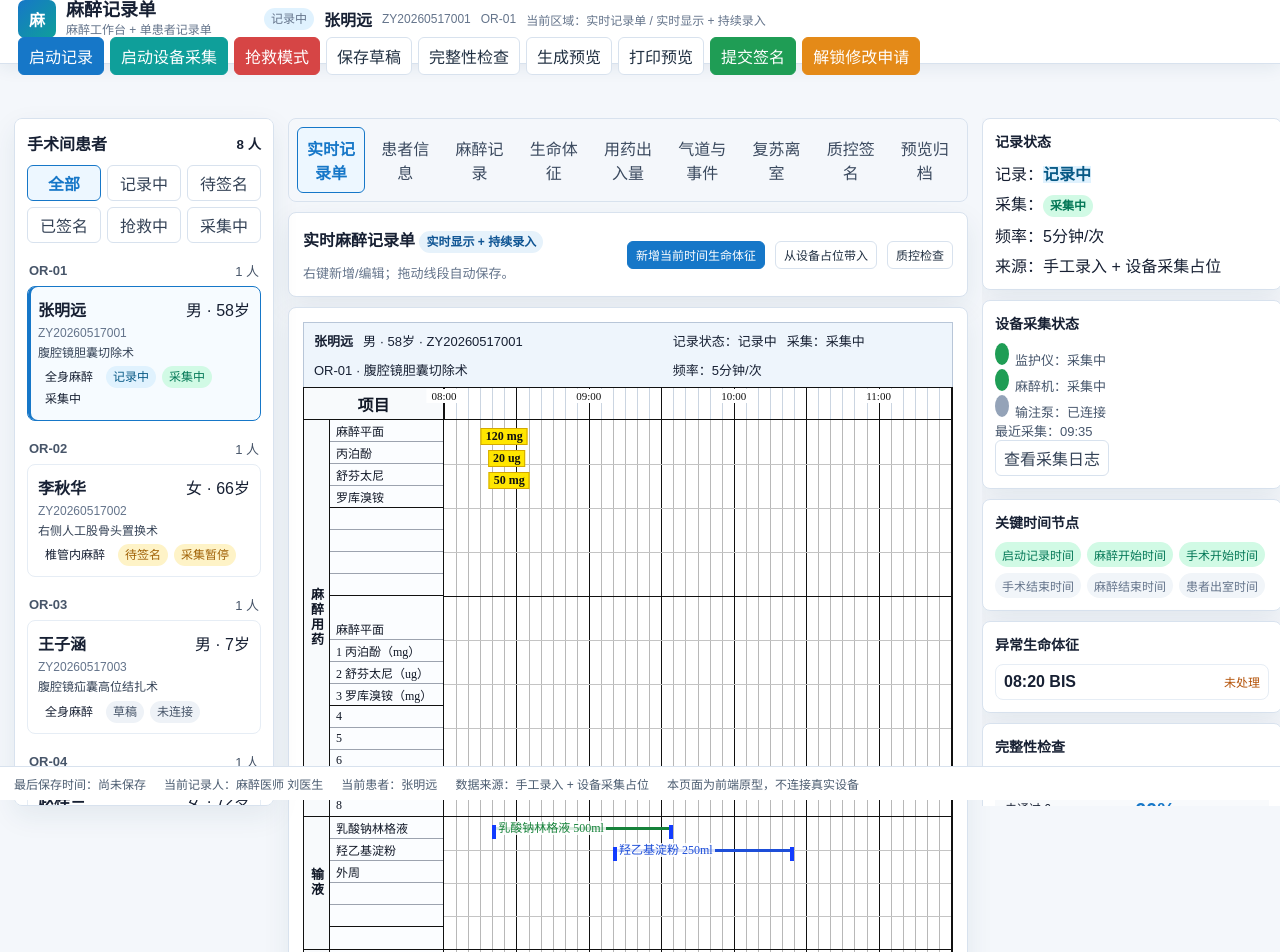
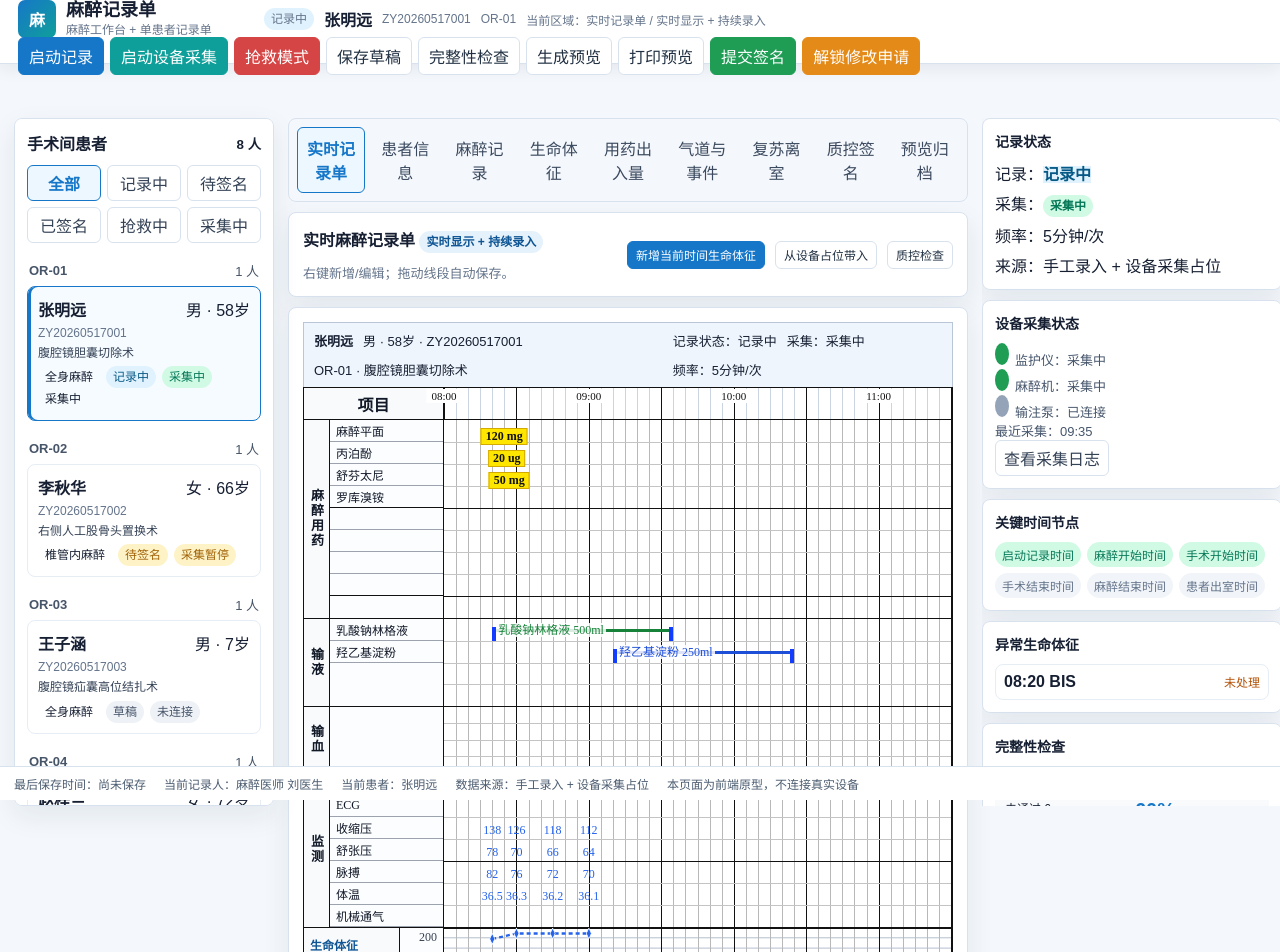
Before and after one commit to xueye612/mazuijilu, a Vue app: page / in a window 1280 px wide. Shown: the top 952 px of the page. Built offline with nearby package versions, Linux system fonts and the light colour scheme.

Commit message:
修复打印标签重复显示

```diff
--- a/src/styles/anesthesia-record-sheet.css
+++ b/src/styles/anesthesia-record-sheet.css
@@ -503,6 +503,14 @@ textarea:focus {
   display: none;
 }
 
+.print-only {
+  display: none;
+}
+
+.screen-only {
+  display: block;
+}
+
 .band-labels .print-band-label {
   display: none;
 }
@@ -2772,6 +2780,14 @@ textarea:focus {
 
   :root {
     --print-row-height: 5.8mm;
+  }
+
+  .screen-only {
+    display: none !important;
+  }
+
+  .print-only {
+    display: block !important;
   }
 
   body {
--- a/src/views/anesthesia/AnesthesiaLiveSheet.vue
+++ b/src/views/anesthesia/AnesthesiaLiveSheet.vue
@@ -92,10 +92,14 @@
           <div class="live-band band-medication" :style="{ '--print-rows': 9 }">
             <div class="band-side vertical">麻醉用药</div>
             <div class="band-labels">
+              <div class="screen-only">
                 <div v-for="(row, index) in medicationLabelRows" :key="row.key" class="label-row screen-band-label" :style="labelRowStyle(index, 9)">
                   {{ row.name }}
                 </div>
+              </div>
+              <div class="print-only">
                 <div v-for="(row, index) in printMedicationLabelRows" :key="row.key" class="label-row print-band-label" :style="labelRowStyle(index, 9)">{{ row.label }}</div>
+              </div>
             </div>
             <div class="band-grid" @contextmenu.prevent.stop="openLiveMenu($event, 'drugGrid')">
               <div class="horizontal-lines"></div>
@@ -132,8 +136,12 @@
           <div class="live-band band-infusion" :style="infusionBandStyle">
             <div class="band-side vertical">输液</div>
             <div class="band-labels">
+              <div class="screen-only">
                 <div v-for="row in infusionRows" :key="row.id" class="label-row screen-band-label">{{ row.name }}</div>
+              </div>
+              <div class="print-only">
                 <div v-for="(row, index) in printInfusionLabelRows" :key="row.key" class="label-row print-band-label" :style="labelRowStyle(index, printInfusionRowCount)">{{ row.label }}</div>
+              </div>
             </div>
             <div class="band-grid" @contextmenu.prevent.stop="openLiveMenu($event, 'infusionGrid')">
               <div class="horizontal-lines"></div>
@@ -162,8 +170,12 @@
           <div class="live-band band-transfusion" :style="transfusionBandStyle">
             <div class="band-side vertical">输血</div>
             <div class="band-labels">
+              <div class="screen-only">
                 <div v-for="row in transfusionRows" :key="row.id" class="label-row screen-band-label">{{ row.name }}</div>
+              </div>
+              <div class="print-only">
                 <div v-for="(row, index) in printTransfusionLabelRows" :key="row.key" class="label-row print-band-label" :style="labelRowStyle(index, printTransfusionRowCount)">{{ row.label }}</div>
+              </div>
             </div>
             <div class="band-grid" @contextmenu.prevent.stop="openLiveMenu($event, 'transfusionGrid')">
               <div class="horizontal-lines"></div>
@@ -188,8 +200,12 @@
           <div class="live-band band-monitor" :style="monitorBandStyle">
             <div class="band-side vertical">监测</div>
             <div class="band-labels">
+              <div class="screen-only">
                 <div v-for="item in selectedMonitorItems" :key="item" class="label-row screen-band-label">{{ item }}</div>
+              </div>
+              <div class="print-only">
                 <div v-for="(row, index) in printMonitorLabelRows" :key="row.key" class="label-row print-band-label" :style="labelRowStyle(index, printMonitorRowCount)">{{ row.label }}</div>
+              </div>
             </div>
             <div class="band-grid monitor-grid" @contextmenu.prevent.stop="openLiveMenu($event, 'monitor')">
               <div class="print-grid-lines" aria-hidden="true">
@@ -1095,7 +1111,7 @@ const printMedicationLabelRows = computed(() => [
     const unitLabel = group?.units?.length ? `（${group.units.join('/')}）` : '';
     return {
       key: `med-${index + 1}`,
-      label: `${index + 1}${group?.name ? ` ${group.name}` : ''}${unitLabel}`,
+      label: group?.name ? `${group.name}${unitLabel}` : '',
     };
   }),
 ]);
```
Lines whose indentation alone changed are shown as unchanged.
